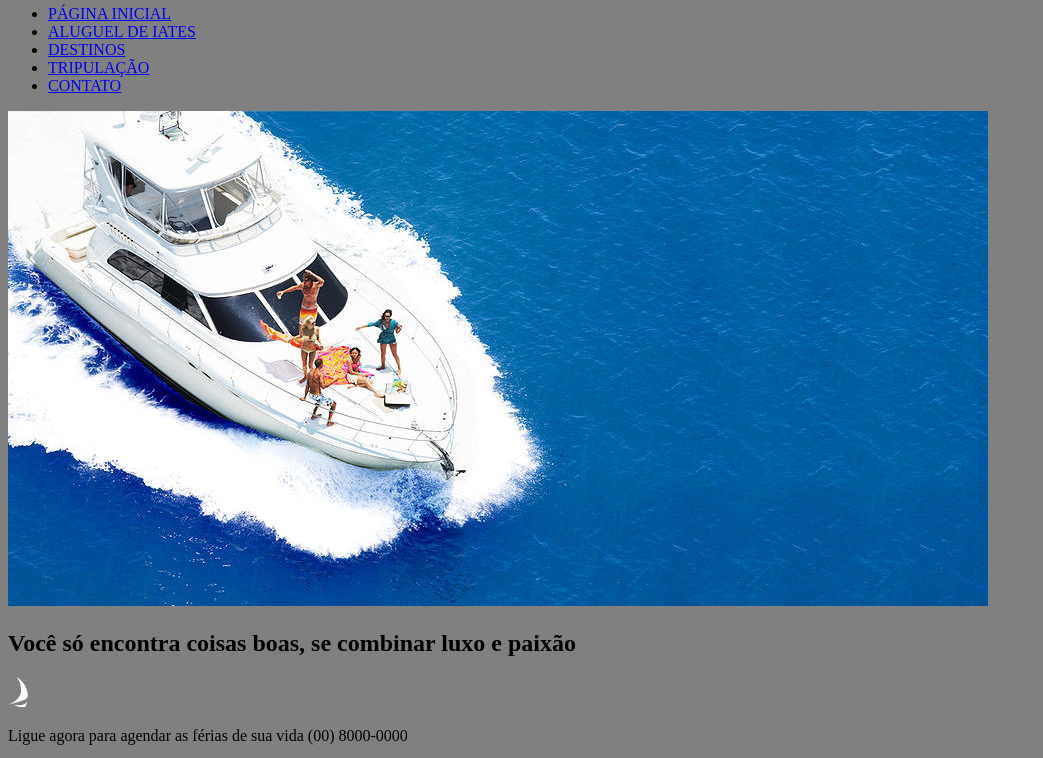
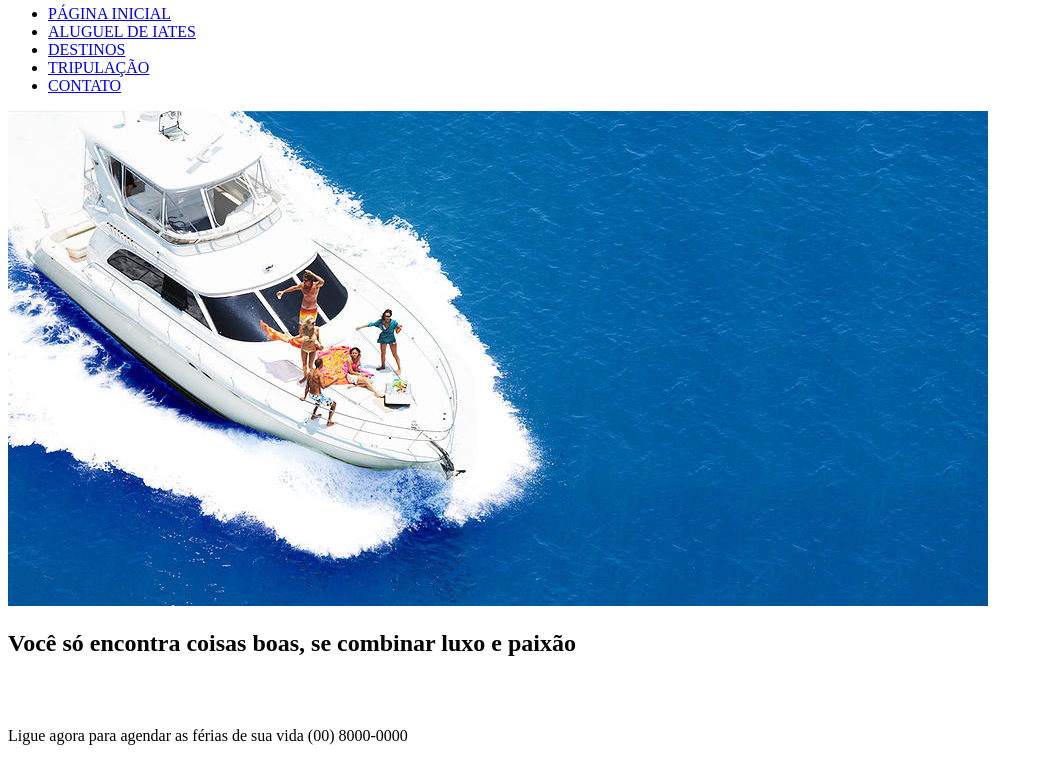
Before and after one commit to pedrobrunet/projeto_aluguelIates, a plain HTML site: page index.html in a window 1280 px wide. Shown: the part 189-947 px from the top of the page, without its empty margins (0-1043 px from the left). Drawn offline with Linux system fonts and the light colour scheme.

Commit message:
Remove estilo de fundo cinza do corpo no HTML

```diff
--- a/index.html
+++ b/index.html
@@ -6,12 +6,6 @@
     <title>Luxo Aluguel De Iates</title>
 </head>
 <body>
-
-    <style>
-        body{
-            background-color: gray;
-        }
-    </style>
     <header>
         <img src="imagens/barco1.png" alt="Logo_header">
         <h1 id="titulo_header"> Luxo</h1>
```
